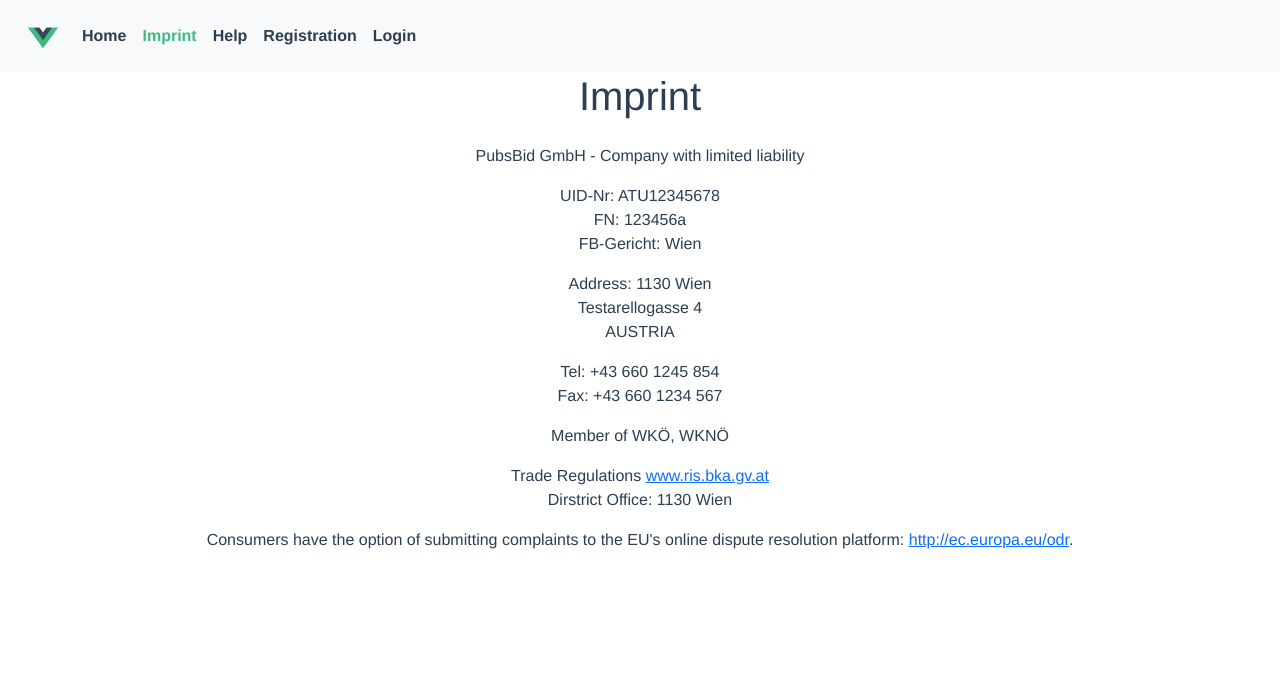
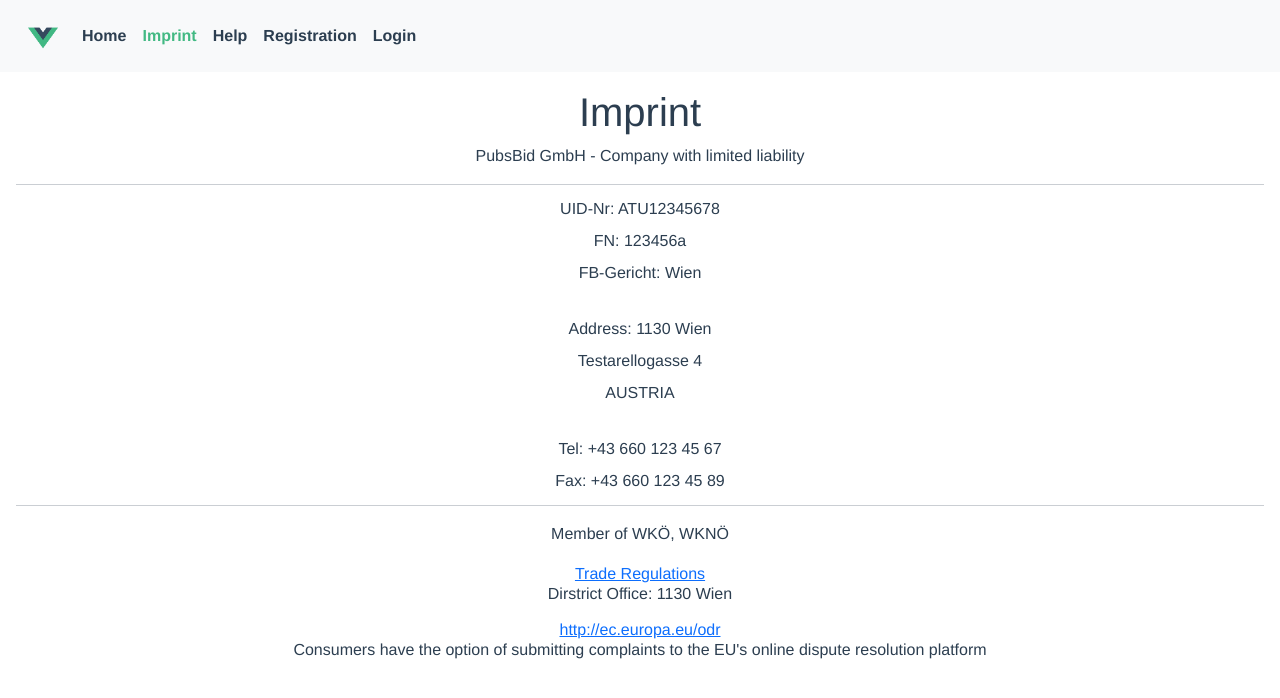
Before and after one commit to wi20b083/fweng-proj, a Vue app in the folder proj/: page /imprint in a window 1280 px wide. Shown: the top 698 px of the page. Built offline with nearby package versions, Linux system fonts and the light colour scheme.

Commit message:
Imprint atomic

```diff
--- /dev/null
+++ b/proj/src/components/atoms/AtomLink.vue
@@ -0,0 +1,9 @@
+<template>
+    <a :href="link">{{content}}</a>
+</template>
+<script>
+export default {
+    name: 'AtomLink',
+    props: ['link', 'content']
+}
+</script>
--- a/proj/src/views/ImprintView.vue
+++ b/proj/src/views/ImprintView.vue
@@ -1,19 +1,49 @@
 <template>
-<div class="centered">
-    <div class="container-fluid bg-white">
-        <h1>Imprint</h1>
-        <div class="pt-3">
-            <p>PubsBid GmbH - Company with limited liability</p>
-            <p>UID-Nr: ATU12345678<br>FN: 123456a<br>FB-Gericht: Wien</p>
-            <p>Address: 1130 Wien<br>Testarellogasse 4<br>AUSTRIA</p>
-            <p>Tel: +43 660 1245 854<br>Fax: +43 660 1234 567</p>
-            <p>Member of WKÖ, WKNÖ</p>
-            <p>Trade Regulations <a href="https://www.ris.bka.gv.at/">www.ris.bka.gv.at</a><br>Dirstrict Office: 1130 Wien</p>
-            <p>Consumers have the option of submitting complaints to the EU's online dispute resolution
-                platform: <a href="http://ec.europa.eu/odr">http://ec.europa.eu/odr</a>.
-            </p>
-        </div>
+  <div class="centered">
+    <div class="container-fluid p-3">
+      <AtomHeader tag="h1" content="Imprint" />
+      <AtomText content="PubsBid GmbH - Company with limited liability" />
+      <hr />
+      <AtomText classname="lh-1" content="UID-Nr: ATU12345678" />
+      <AtomText classname="lh-1" content="FN: 123456a" />
+      <AtomText classname="lh-1" content="FB-Gericht: Wien" />
+      <br />
+      <AtomText classname="lh-1" content="Address: 1130 Wien" />
+      <AtomText classname="lh-1" content="Testarellogasse 4" />
+      <AtomText classname="lh-1" content="AUSTRIA" />
+      <br />
+      <AtomText classname="lh-1" content="Tel: +43 660 123 45 67" />
+      <AtomText classname="lh-1" content="Fax: +43 660 123 45 89" />
+      <hr />
+      <AtomText content="Member of WKÖ, WKNÖ" />
+
+      <AtomLink link="https://www.ris.bka.gv.at/" content="Trade Regulations" />
+      <AtomText classname="lh-1" content="Dirstrict Office: 1130 Wien" />
+
+      <AtomLink
+        link="http://ec.europa.eu/odr"
+        content="http://ec.europa.eu/odr"
+      />
+      <AtomText
+        classname="lh-1"
+        content="Consumers have the option of submitting complaints to the EU's online dispute resolution platform"
+      />
 
     </div>
-</div>
+  </div>
 </template>
+
+<script>
+import AtomHeader from "@/components/atoms/AtomHeader.vue";
+import AtomText from "@/components/atoms/AtomText.vue";
+import AtomLink from "@/components/atoms/AtomLink.vue";
+
+export default {
+  name: "ImpintView",
+  components: {
+    AtomHeader,
+    AtomText,
+    AtomLink,
+  },
+};
+</script>
--- a/proj/src/views/LoginView.vue
+++ b/proj/src/views/LoginView.vue
@@ -1,5 +1,5 @@
 <template>
-    <div class="container-fluid bg-white">
+    <div class="container-fluid bg-white p-3">
         <AtomHeader tag="h1" classname="centered" content="Login"/>
         <div class="ps-5 pe-5">
             <OrganismFormEmailPassword/>
--- a/proj/src/views/RegistrationView.vue
+++ b/proj/src/views/RegistrationView.vue
@@ -1,5 +1,5 @@
 <template>
-  <div class="container-fluid">
+  <div class="container-fluid p-3">
     <AtomHeader tag="h1" content="Registration" classname="centered"/>
     <OrganismFormUserData />
   </div>
```
